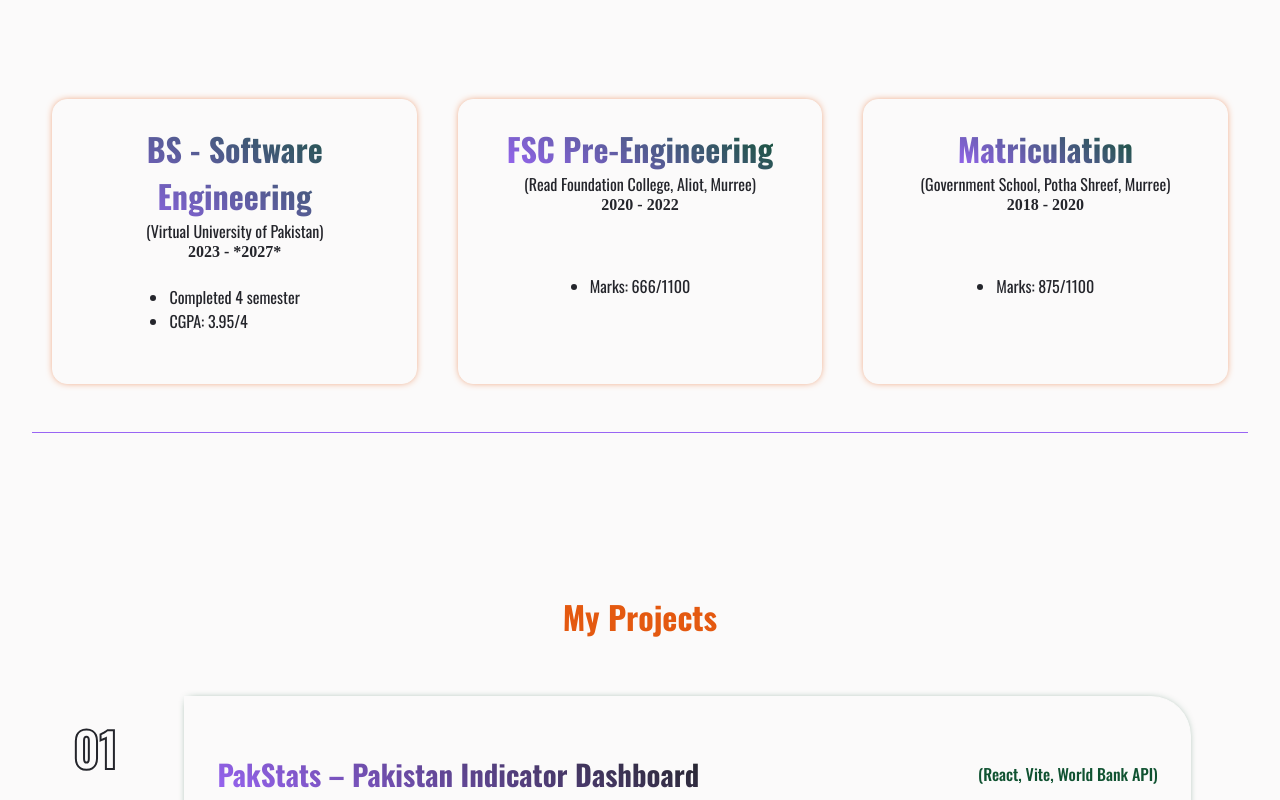
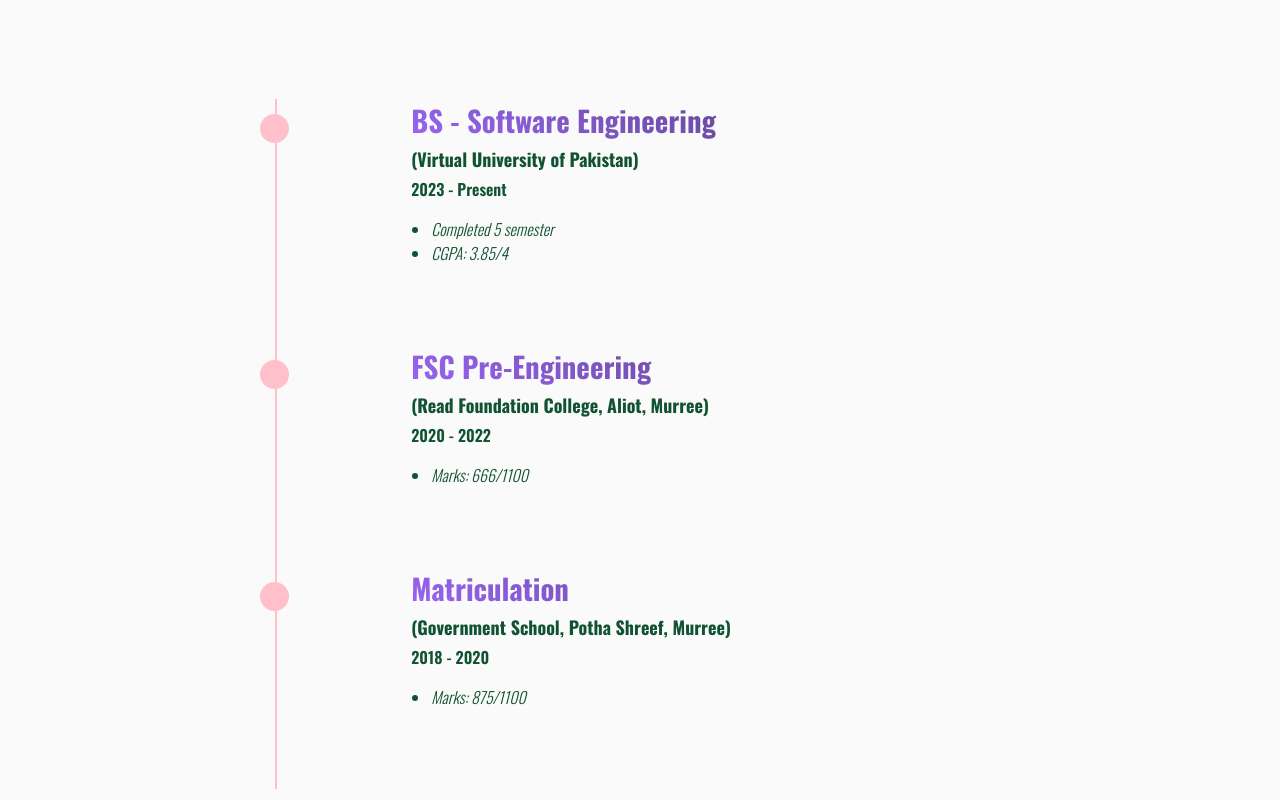
Before and after one commit to Huraira-Arshad-Abbasi/portfolio-website, a React (Vite) app: page / in a window 1280 px wide. Shown: the part 1340-2140 px from the top of the page. Built offline with nearby package versions, Linux system fonts and the light colour scheme.

Commit message:
Education section Updated

```diff
--- a/index.html
+++ b/index.html
@@ -3,7 +3,7 @@
 
 <head>
   <meta charset="UTF-8" />
-  <link rel="icon" type="image/svg+xml" href="/src/assets/myPic.jpg" />
+  <link rel="icon" type="image/svg+xml" href="/src/assets/myPic.jpeg" />
   <meta name="viewport" content="width=device-width, initial-scale=1.0" />
   <link rel="preconnect" href="https://fonts.googleapis.com">
   <link rel="preconnect" href="https://fonts.gstatic.com" crossorigin>
--- a/src/components/HomeContent.jsx
+++ b/src/components/HomeContent.jsx
@@ -100,13 +100,12 @@
               transition={{ duration: 1, delay: 2.5 }}
               viewport={{ once: true }}
             >
-              Full Stack Developer skilled in creating dynamic,
-              user-friendly websites and applications using HTML, CSS,
-              JavaScript, and modern frameworks. With expertise in both
-              front-end and back-end technologies, I deliver clean, efficient,
-              and scalable code, ensuring engaging user experiences and robust
-              solutions tailored to client needs. Let{"'"}s build something
-              amazing together!
+              Full Stack Developer skilled in creating dynamic, user-friendly
+              websites and applications using HTML, CSS, JavaScript, and modern
+              frameworks. With expertise in both front-end and back-end
+              technologies, I deliver clean, efficient, and scalable code,
+              ensuring engaging user experiences and robust solutions tailored
+              to client needs. Let{"'"}s build something amazing together!
             </motion.p>
           </div>
         </div>
@@ -134,8 +133,7 @@
               { src: mongodb, label: 'MongoDB' },
               { src: nodeJs, label: 'Node.js' }
             ].map((skill, index) => (
-              <motion.div key={index}
-              className='skill__item' variants={item}>
+              <motion.div key={index} className='skill__item' variants={item}>
                 <motion.img
                   drag
                   dragConstraints={{
@@ -158,57 +156,66 @@
         {/* 🔹 Section 3: Education */}
         <div name='Education' className='education__section'>
           <h2>Education</h2>
-          <motion.div className='education__content'>
+          <motion.div
+            initial={{ y: 100 }}
+            whileInView={{  y: 0 }}
+            transition={{ duration: 1 }}
+            viewport={{ once: true }}
+            className='education__content'
+          >
             <motion.div
-              initial={{ opacity: 0, y: 100 }}
+              initial={{ opacity: 0 }}
               whileInView={{ opacity: 1, y: 0 }}
-              transition={{ duration: 0.8 }}
+              transition={{ duration: 1.5 }}
               viewport={{ once: true }}
               className='degree'
             >
+              <i></i>
               <h3>BS - Software Engineering</h3>
               <div className='details'>
                 <h4>(Virtual University of Pakistan)</h4>
-                <p>2023 - *2027*</p>
+                <p>2023 - Present</p>
+                <ul>
+                  <li>Completed 5 semester</li>
+                  <li>CGPA: 3.85/4</li>
+                </ul>
               </div>
-              <ul>
-                <li>Completed 4 semester</li>
-                <li>CGPA: 3.95/4</li>
-              </ul>
             </motion.div>
 
             <motion.div
-              initial={{ opacity: 0, y: 100 }}
-              whileInView={{ opacity: 1, y: 0 }}
-              transition={{ duration: 0.8 }}
+              initial={{ opacity: 0 }}
+              whileInView={{ opacity: 1 }}
+              transition={{ duration: 1.8 }}
               viewport={{ once: true }}
               className='degree'
             >
+              <i></i>
               <h3>FSC Pre-Engineering</h3>
               <div className='details'>
                 <h4>(Read Foundation College, Aliot, Murree)</h4>
                 <p>2020 - 2022</p>
+                <ul>
+                  <li>Marks: 666/1100</li>
+                </ul>
               </div>
-              <ul>
-                <li>Marks: 666/1100</li>
-              </ul>
             </motion.div>
 
             <motion.div
-              initial={{ opacity: 0, y: 100 }}
-              whileInView={{ opacity: 1, y: 0 }}
-              transition={{ duration: 0.8 }}
+              initial={{ opacity: 0 }}
+              whileInView={{ opacity: 1 }}
+              transition={{ duration: 2 }}
               viewport={{ once: true }}
               className='degree'
             >
+              <i></i>
               <h3>Matriculation</h3>
               <div className='details'>
                 <h4>(Government School, Potha Shreef, Murree)</h4>
                 <p>2018 - 2020</p>
+                <ul>
+                  <li>Marks: 875/1100</li>
+                </ul>
               </div>
-              <ul>
-                <li>Marks: 875/1100</li>
-              </ul>
             </motion.div>
           </motion.div>
         </div>
--- a/src/css/footer.css
+++ b/src/css/footer.css
@@ -7,7 +7,7 @@
     justify-content: space-between;
     align-items: center;
     font-weight: 100;
-    background-color: var(--primary);
+    /* background-color: var(--primary); */
     color: var(--accent-Color1);
 
 
--- a/src/css/home.css
+++ b/src/css/home.css
@@ -36,7 +36,7 @@
 
 }
 
-.content> p {
+.content>p {
     font-weight: 700;
     font-size: 4rem;
     margin: 2vw 0;
@@ -50,7 +50,8 @@
     color: var(--accent-Color);
     transition: all .5s;
 }
-.content>h1::before{
+
+.content>h1::before {
     content: '';
     position: absolute;
     width: 0;
@@ -62,18 +63,22 @@
     animation: animateName 2s 1;
     animation-delay: .5s;
 }
-@keyframes animateName{
+
+@keyframes animateName {
     0% {
         width: 80%;
     }
-    80%{
+
+    80% {
         opacity: 1;
     }
+
     100% {
         width: 0%;
         opacity: 0;
     }
 }
+
 .content>h1>span {
     color: var(--secondary);
 
@@ -85,7 +90,7 @@
     color: var(--accent-Color1);
 }
 
-.content a>  button{
+.content a>button {
     padding: 0.5rem 1rem;
     margin: 1.5rem auto;
     outline: none;
@@ -101,11 +106,12 @@
 
 }
 
-.content> a> button:hover{
+.content>a>button:hover {
     padding: 0.5rem 1.2rem;
     border-radius: 8px;
 }
-.content> a> button:active{
+
+.content>a>button:active {
     background-color: var(--accent-Color);
 }
 
@@ -129,12 +135,13 @@
 }
 
 /* Section 2: */
-.skill__section > h2 {
+.skill__section>h2 {
     margin: 3rem 0;
     font-style: normal;
     font-size: xx-large;
     color: var(--accent-Color);
 }
+
 .skill__section {
     min-height: 55vh;
     display: flex;
@@ -165,8 +172,8 @@
     border: 1px solid var(--secondary);
 }
 
-.skill__section>.img__content>div:hover{
-    border-radius: 0  20%;
+.skill__section>.img__content>div:hover {
+    border-radius: 0 20%;
     border-color: var(--accent-Color);
     /* box-shadow: 0 0 3px 0 var(--accent-Color); */
 }
@@ -208,70 +215,102 @@
 .education__section>.education__content {
     width: 100%;
     margin: 1rem;
-    padding: 0 2rem;
-    display: flex;
+    padding: 2rem ;
+
+    /* display: flex;
     justify-content: center;
-    flex-wrap: wrap;
+    flex-wrap: wrap; */
 }
 
 .education__content>.degree {
-    width: 30%;
+    position: relative;
+    /* width: 30%; */
     display: flex;
     flex-direction: column;
-     align-items: center;
+    /* align-items: center; */
     background: var(--bg);
-    box-shadow: 0 0 8px -3px var(--accent-Color);
-    border-radius: 15px;
-    padding: 2vw 3vw;
-    margin: 2rem auto;
+    /* box-shadow: 0 0 8px -3px var(--accent-Color); */
+    padding: 0 3vw;
+    padding-bottom: 5vw;
+    /* margin: 2rem auto; */
     transition: all .6s;
-    border: 1px solid var(--bg);
+    border-right: 3px solid transparent;
+    /* border-radius: 50%; */
+    overflow-y: hidden;
+}
+
+.degree>i {
+    position: absolute;
+    left: 20%;
+    width: 2px;
+    height: 100%;
+    padding: 2vw 0;
+    background-color: pink;
+}
+
+.degree>i::before {
+    content: '';
+    position: absolute;
+    left: -15px;
+    top: 15px;
+    width: 25px;
+    height: 25px;
+    border-radius: 20px;
+    background-color: pink;
+    border: 2px solid pink;
 
 }
+
 .education__content>.degree:hover {
     border-radius: 0px;
+    /* background-color: var(--secondary); */
     border-color: var(--accent-Color);
 }
 
 .degree>h3 {
-    font-size: 2rem;
-    text-align: center;
+    font-size: 1.8rem;
+    /* letter-spacing: 2px; */
+
     color: transparent;
-    background: linear-gradient(30deg, var(--accent-Color1),var(--secondary));
+    background: linear-gradient(30deg, var(--accent-Color1), var(--text-secondary) );
     background-clip: text;
-    margin: 0 auto;
+    margin-left: 30%;
 }
 
 .degree>.details {
-
     padding: 0;
-    color: var(--text-secondary);
+    margin-left: 30%;
+    text-align: start;
+    font-weight: 600;
+    color: var(--secondary);
 
 }
 
 .details>h4 {
     /* font-family: "Bodoni Moda", serif; */
-    font-size: normal;
-    text-align: center;
-    font-weight: 400;
-    margin: 0 auto;
+    font-size: large;
+    /* text-align: center; */
+    /* font-weight: 400; */
+    margin: 5px auto;
 
 }
 
 .details>p {
-    font-family: "Racing Sans One", serif;
+    /* font-family: "Racing Sans One", serif;
     font-size: normal;
-    font-weight: 600;
-    text-align: center;
-    padding: 0 1rem;
+    font-weight: 600; */
+    /* text-align: center; */
+    /* padding: 0 1rem; */
     margin: 0;
-    margin-right: 0 auto;
+    /* margin-right: 0 auto; */
 }
 
-.degree>ul {
-    padding: 1.5rem 0;
+.degree> .details>ul {
+    padding: 1rem 0;
+    font-weight: 300;
+    font-style: italic;
     /* margin: 1rem 1rem; */
-    margin: auto;
+    margin-left: 20px;
 }
 
 .degree>ul>li {
@@ -295,7 +334,8 @@
         width: 55vw;
         height: 55vw;
     }
-    .section__1>.content{
+
+    .section__1>.content {
         grid-area: 2;
         margin: 0 auto;
         padding: 0 1rem;
@@ -307,18 +347,37 @@
     width: 8rem;
 } */
 
-.education__content>.degree{
+    /* .education__content>.degree {
         width: 80%;
         padding: 10vw 2vw;
         margin: .5rem auto;
         border-color: var(--accent-Color);
         box-shadow: var(--secondary);
-}
-.degree>h3{
+    } */
+
+    /* .degree>h3 {
         font-size: 1.5rem;
         text-align: center;
+    } */
+    .degree{
+        padding-bottom: 10vw;
+    }
+    .degree>i{
+        left: 5%;
+
+    }
+    .degree > h3{
+        font-size: 1.5rem;
+        margin-left: 15%;
+    }
+    .degree>.details{
+        margin-left: 15%;
+    }
+    .details>h4{
+        font-size: medium;
     }
 
 
 
+
 }
--- a/src/css/index.css
+++ b/src/css/index.css
@@ -57,7 +57,6 @@
   color: var(--text);
   background: var(--bg);
   font-family: "Oswald", sans-serif;
-  /* font-family: "Mulish", sans-serif; */
   max-width: 1280px;
   margin: 0 auto;
 }
```
Lines whose indentation alone changed are shown as unchanged.
